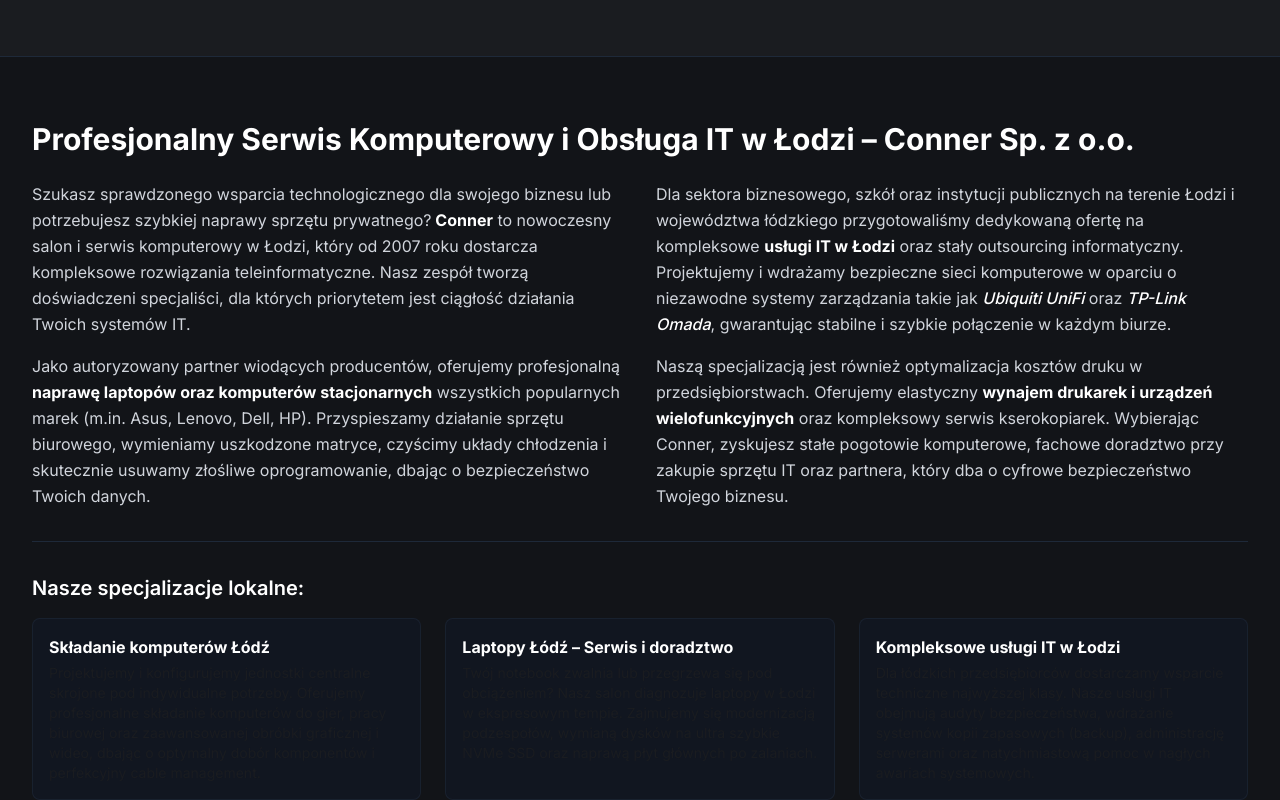
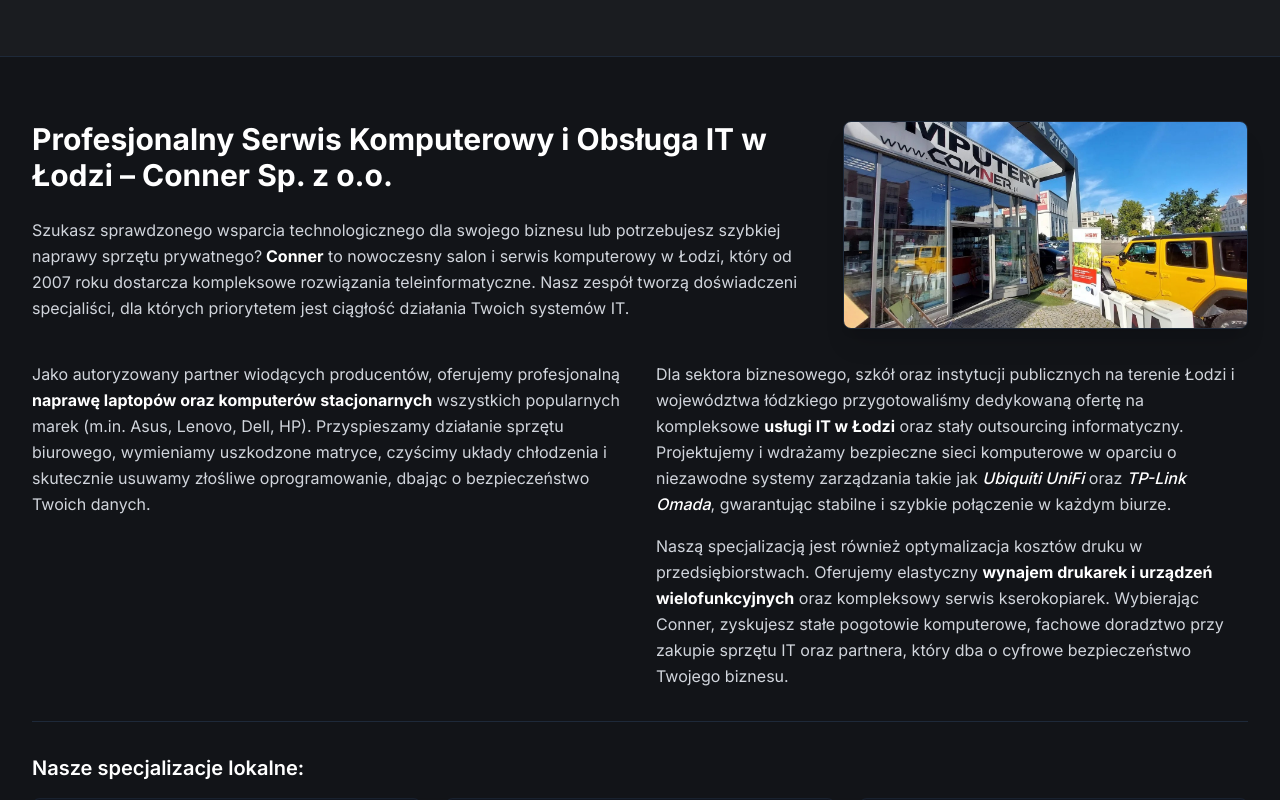
Before and after one commit to antekku9/Conner, a React (Vite) app: page / in a window 1280 px wide. Shown: the part 7080-7880 px from the top of the page. Built offline with nearby package versions, Linux system fonts and the light colour scheme.

Commit message:
Update SeoText.tsx

```diff
--- a/src/app/components/conner/SeoText.tsx
+++ b/src/app/components/conner/SeoText.tsx
@@ -1,4 +1,5 @@
 import React from 'react';
+import salonImg from '../../../assets/salon-conner.jpg'; // Import z folderu src/assets
 
 export function SeoText() {
   return (
@@ -8,17 +9,33 @@ export function SeoText() {
     >
       <div className="max-w-7xl mx-auto px-4 sm:px-6 lg:px-8">
         <div className="max-w-none">
-          <h2 className="text-3xl font-bold text-white mb-6">
-            Profesjonalny Serwis Komputerowy i Obsługa IT w Łodzi – Conner Sp. z o.o.
-          </h2>
 
-          <div className="grid grid-cols-1 md:grid-cols-2 gap-8 text-gray-300 text-base leading-relaxed mb-8">
-            <div>
-              <p className="mb-4">
+          {/* Główna sekcja: Nagłówek, wstęp i zdjęcie salonu dla Google */}
+          <div className="flex flex-col lg:flex-row gap-8 items-start mb-8">
+            <div className="flex-1">
+              <h2 className="text-3xl font-bold text-white mb-6">
+                Profesjonalny Serwis Komputerowy i Obsługa IT w Łodzi – Conner Sp. z o.o.
+              </h2>
+              <p className="text-gray-300 text-base leading-relaxed">
                 Szukasz sprawdzonego wsparcia technologicznego dla swojego biznesu lub potrzebujesz szybkiej naprawy sprzętu prywatnego?
                 <strong className="text-white"> Conner</strong> to nowoczesny salon i serwis komputerowy w Łodzi, który od 2007 roku dostarcza kompleksowe rozwiązania
                 teleinformatyczne. Nasz zespół tworzą doświadczeni specjaliści, dla których priorytetem jest ciągłość działania Twoich systemów IT.
               </p>
+            </div>
+
+            {/* Ostro zdefiniowane zdjęcie firmy, widoczne dla algorytmu Google i klientów */}
+            <div className="w-full lg:w-1/3 max-w-md shrink-0">
+              <img
+                src={salonImg}
+                alt="Salon i Serwis Komputerowy Conner w Łodzi"
+                className="rounded-lg shadow-xl border border-gray-800 object-cover w-full h-52"
+              />
+            </div>
+          </div>
+
+          {/* Rozwinięcie oferty w dwukolumnowym układzie */}
+          <div className="grid grid-cols-1 md:grid-cols-2 gap-8 text-gray-300 text-base leading-relaxed mb-8">
+            <div>
               <p>
                 Jako autoryzowany partner wiodących producentów, oferujemy profesjonalną <strong className="text-white">naprawę laptopów oraz komputerów stacjonarnych</strong> wszystkich
                 popularnych marek (m.in. Asus, Lenovo, Dell, HP). Przyspieszamy działanie sprzętu biurowego, wymieniamy uszkodzone matryce, czyścimy
@@ -40,7 +57,7 @@ export function SeoText() {
             </div>
           </div>
 
-          {/* Nowa sekcja dedykowana pod brakujące frazy kluczowe */}
+          {/* Sekcja dedykowana pod brakujące frazy kluczowe */}
           <div className="border-t border-gray-800 pt-8">
             <h3 className="text-xl font-semibold text-white mb-4">Nasze specjalizacje lokalne:</h3>
             <ul className="grid grid-cols-1 md:grid-cols-3 gap-6 text-gray-450 text-sm">
@@ -50,7 +67,7 @@ export function SeoText() {
               </li>
               <li className="bg-gray-900/50 p-4 rounded-lg border border-gray-800/60">
                 <strong className="text-white block text-base mb-1">Laptopy Łódź – Serwis i doradztwo</strong>
-                Twój notebook zwalnia lub przegrzewa się pod obciążeniem? Nasz salon diagnozuje laptopy w Łodzi w ekspresowym tempie. Zajmujemy się modernizacją podzespołów, wymianą dysków na ultra szybkie NVMe SSD oraz naprawą płyt głównych po zalaniach.
+                Twój notebook zwalnia lub przegrzewa się pod obciążeniem? Nasz salon diagnozuje laptopy w Łodzi w ekspresowym tempo. Zajmujemy się modernizacją podzespołów, wymianą dysków na ultra szybkie NVMe SSD oraz naprawą płyt głównych po zalaniach.
               </li>
               <li className="bg-gray-900/50 p-4 rounded-lg border border-gray-800/60">
                 <strong className="text-white block text-base mb-1">Kompleksowe usługi IT w Łodzi</strong>
```
